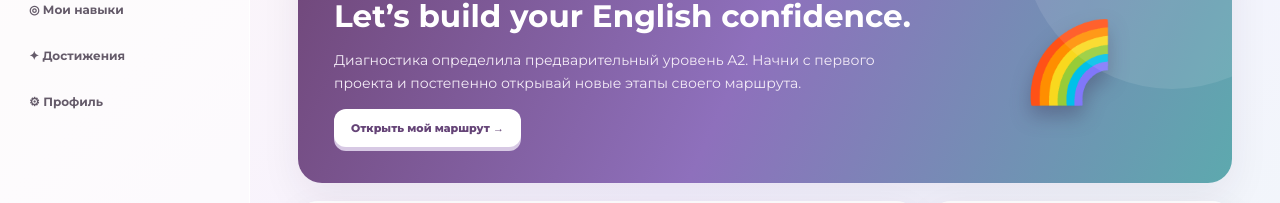
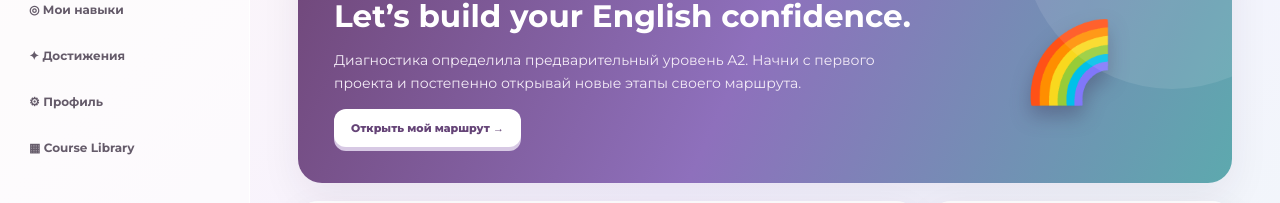
Before and after one commit to alla83239-coder/language-journey, a plain HTML site: page index.html in a window 1280 px wide. Shown: the part 300-503 px from the top of the page. Drawn offline with Linux system fonts and the light colour scheme.

Commit message:
Add Course Library navigation to workspaces

```diff
--- a/index.html
+++ b/index.html
@@ -236,7 +236,7 @@ const teacherNav=[['teacher','▦ Обзор'],['teacherGroups','▤ Мои гр
 let currentMode='student';
 function renderNav(){
  const nav=document.querySelector('.nav'),items=currentMode==='teacher'?teacherNav:studentNav;
- nav.innerHTML=items.map(([id,label])=>`<button data-view="${id}" class="${(currentMode==='teacher'?id==='teacher':id==='home')?'active':''}" onclick="show('${id}')">${label}</button>`).join('');
+ nav.innerHTML=items.map(([id,label])=>`<button data-view="${id}" class="${(currentMode==='teacher'?id==='teacher':id==='home')?'active':''}" onclick="show('${id}')">${label}</button>`).join('')+'<button onclick="location.href=\'library/\'">▦ Course Library</button>';
 }
 function show(id){
  const teacherIds=['teacher','teacherGroups','teacherStudents','teacherAnalytics','teacherSettings'];
```
